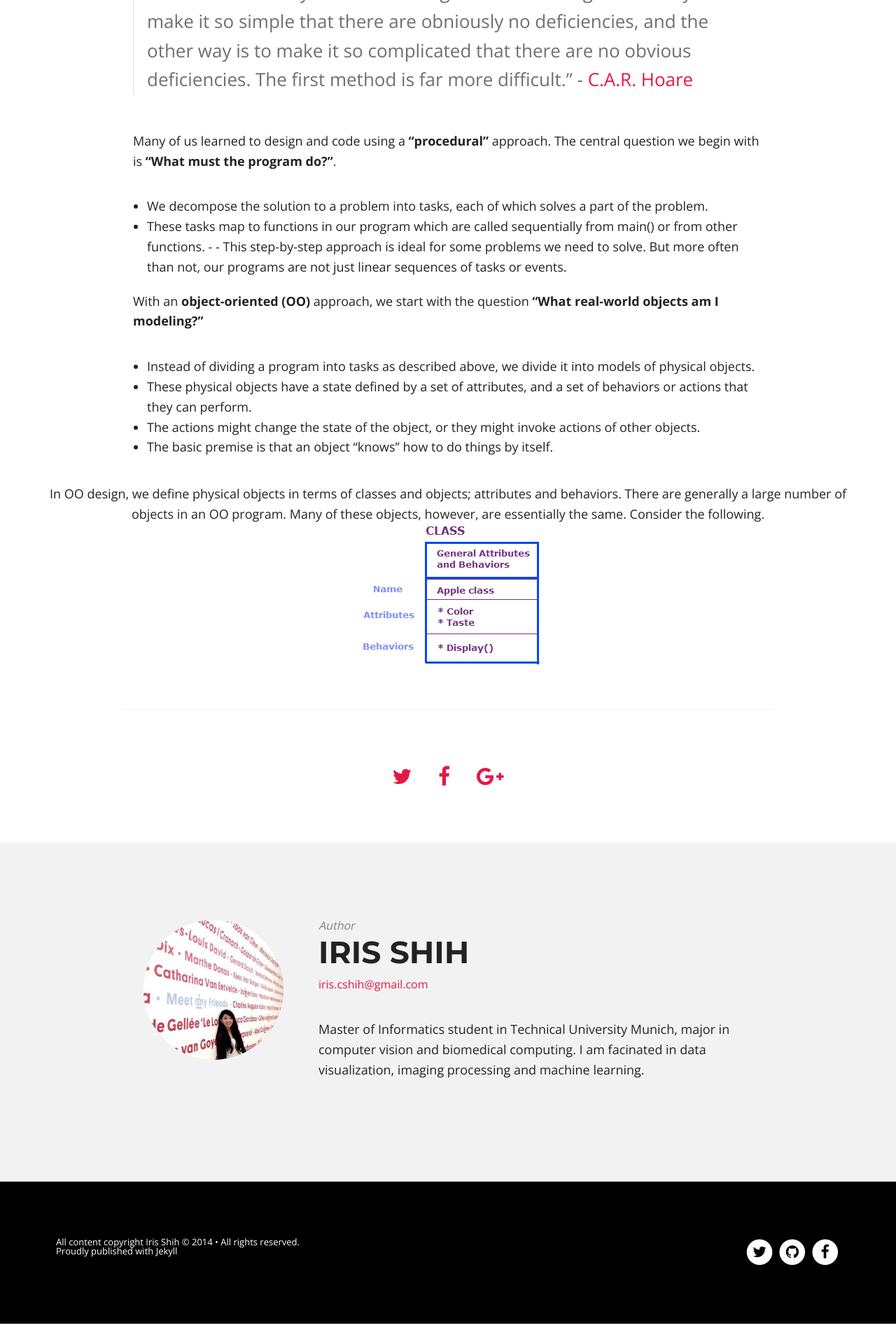
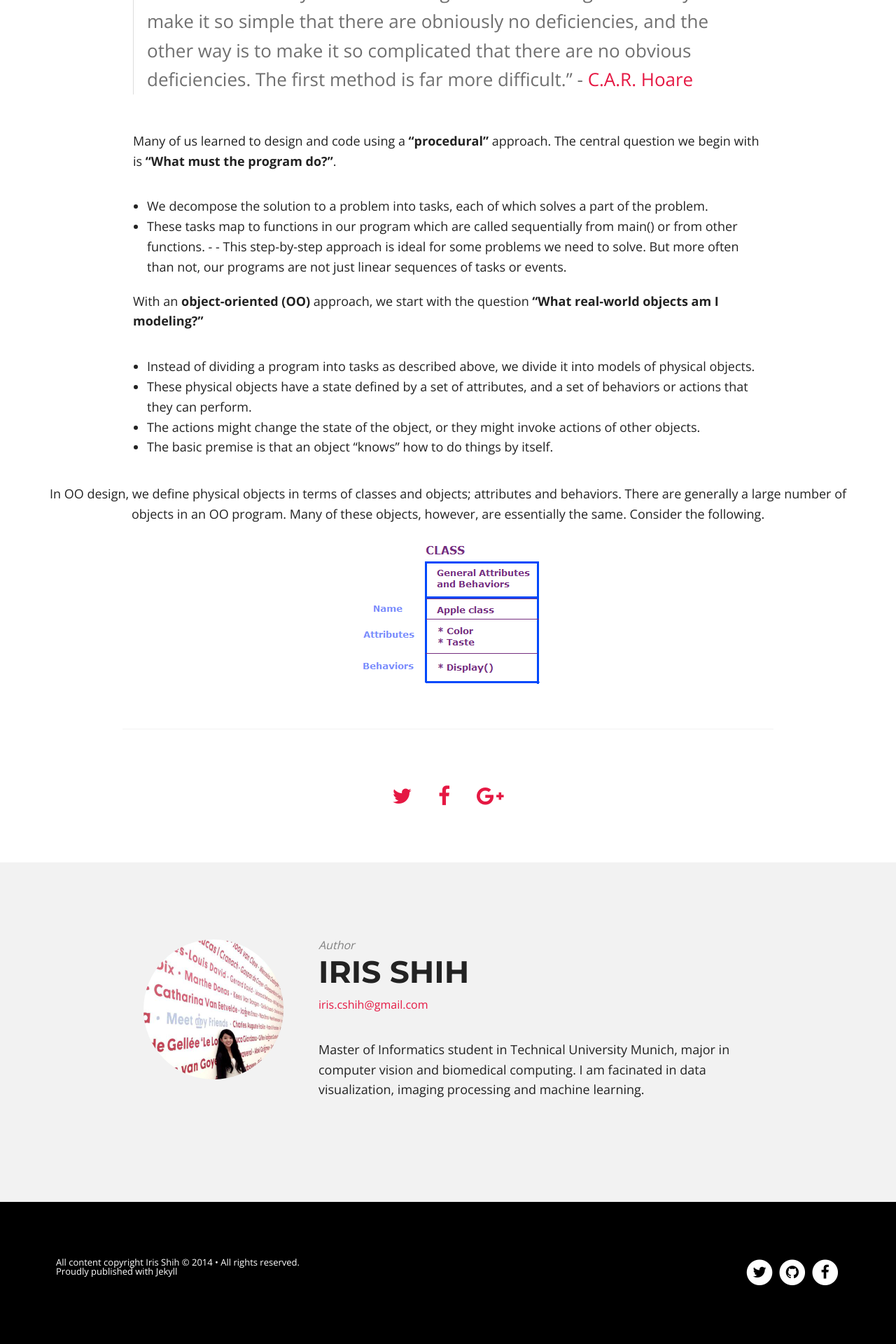
Before and after one commit to IriscShih/coding-star, a Jekyll site: the page built from _posts/2014-09-16-Next-Step-part2.md, in a window 1280 px wide. Shown: the part 928-2848 px from the top of the page at 70% size. Built offline with Jekyll 4.4.1, drawn with Linux system fonts in a browser that asks for light colours; nearby versions of some CDN libraries; comment, search, counter and statistics services are not loaded; before the commit the page ends 2819 px from its top, so only the background shows below that.

Commit message:
re-positioned the image

```diff
--- a/_posts/2014-09-16-Next-Step-part2.md
+++ b/_posts/2014-09-16-Next-Step-part2.md
@@ -42,4 +42,4 @@ With an **object-oriented (OO)** approach, we start with the question **"What re
 - The actions might change the state of the object, or they might invoke actions of other objects.
 - The basic premise is that an object "knows" how to do things by itself.
 
-In OO design, we define physical objects in terms of classes and objects; attributes and behaviors. There are generally a large number of objects in an OO program. Many of these objects, however, are essentially the same. Consider the following.<br>![]({{ site.url }}/images/oo.png)
+In OO design, we define physical objects in terms of classes and objects; attributes and behaviors. There are generally a large number of objects in an OO program. Many of these objects, however, are essentially the same. Consider the following.<br><br>![]({{ site.url }}/images/oo.png)
```
